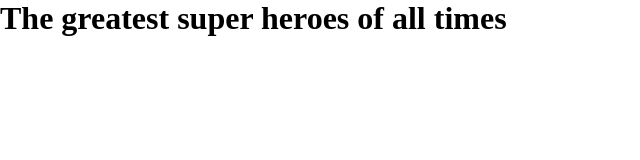
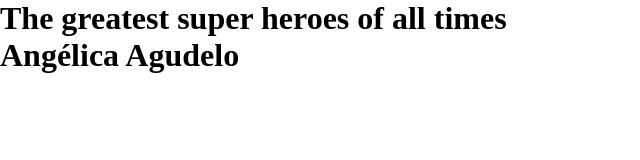
Before and after one commit to angelicaagu/cards-list, a plain HTML site: page index.html in a window 1280 px wide. Shown: the whole page, without its empty margins (0-640 px from the left). Drawn offline with Linux system fonts and the light colour scheme.

Commit message:
this is a test commit

```diff
--- a/index.html
+++ b/index.html
@@ -9,6 +9,7 @@
 <body>
   <main>
     <h1>The greatest super heroes of all times</h1>
+    <h1>Angélica Agudelo</h1>
     <section class="cards-container">
     </section>
   </main>
```
